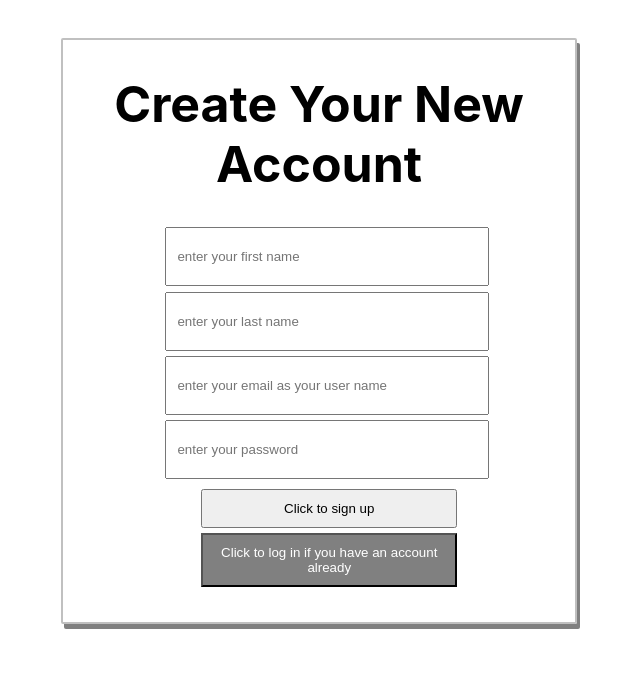
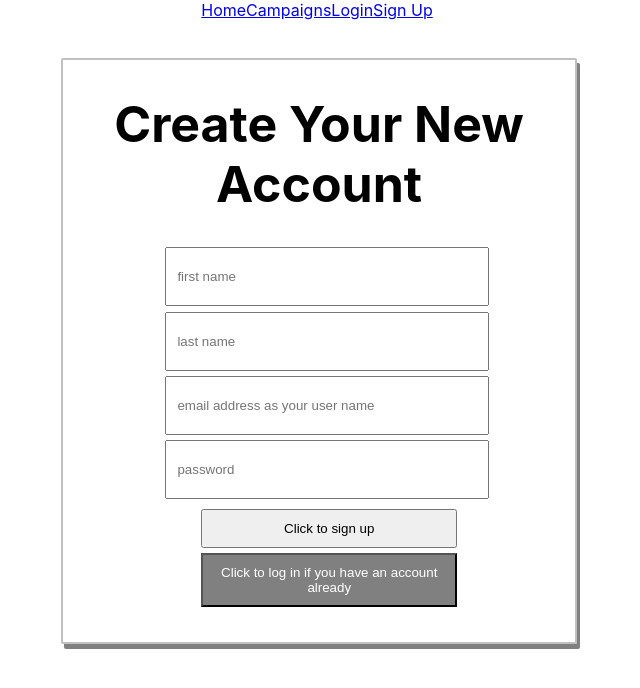
Before and after one commit to save-the-animals-2/front-end, a React (Create React App) app: page /signUp in a window 1280 px wide. Shown: the top 688 px of the page, without its empty margins (323-963 px from the left). Built offline with nearby package versions, Linux system fonts and the light colour scheme.

Commit message:
changes brought

```diff
--- a/src/components/Login.js
+++ b/src/components/Login.js
@@ -15,7 +15,7 @@ const LoginForm = ({ errors, touched, values, status }) => {
 
   return (
     <>
-      {/* <NavBar/> */}
+      <NavBar />
       <div className="login-form-box">
         <h1>Log In To Get Started</h1>
         <Form className="login-form">
@@ -24,14 +24,14 @@ const LoginForm = ({ errors, touched, values, status }) => {
               className="input"
               type="text"
               name="username"
-              placeholder="enter your email"
+              placeholder="email address"
               value={values.username}
             />
             <Field
               className="input"
               type="text"
               name="password"
-              placeholder="enter your password"
+              placeholder="password"
               value={values.password}
             />
           </div>
--- a/src/components/SignUp.js
+++ b/src/components/SignUp.js
@@ -14,7 +14,7 @@ const SignupForm = ({ errors, touched, values, status }) => {
 
   return (
     <>
-      {/* <NavBar/> */}
+      <NavBar />
       <div className="signup-form-box">
         <h1>Create Your New Account</h1>
         <Form className="signup-form">
@@ -23,28 +23,28 @@ const SignupForm = ({ errors, touched, values, status }) => {
               className="signup-input"
               type="text"
               name="firstname"
-              placeholder="enter your first name"
+              placeholder="first name"
               value={values.firstname}
             />
             <Field
               className="signup-input"
               type="text"
               name="lastname"
-              placeholder="enter your last name"
+              placeholder="last name"
               value={values.lastname}
             />
             <Field
               className="signup-input"
               type="text"
               name="username"
-              placeholder="enter your email as your user name"
+              placeholder="email address as your user name"
               value={values.username}
             />
             <Field
               className="signup-input"
               type="text"
               name="password"
-              placeholder="enter your password"
+              placeholder="password"
               value={values.password}
             />
           </div>
```
